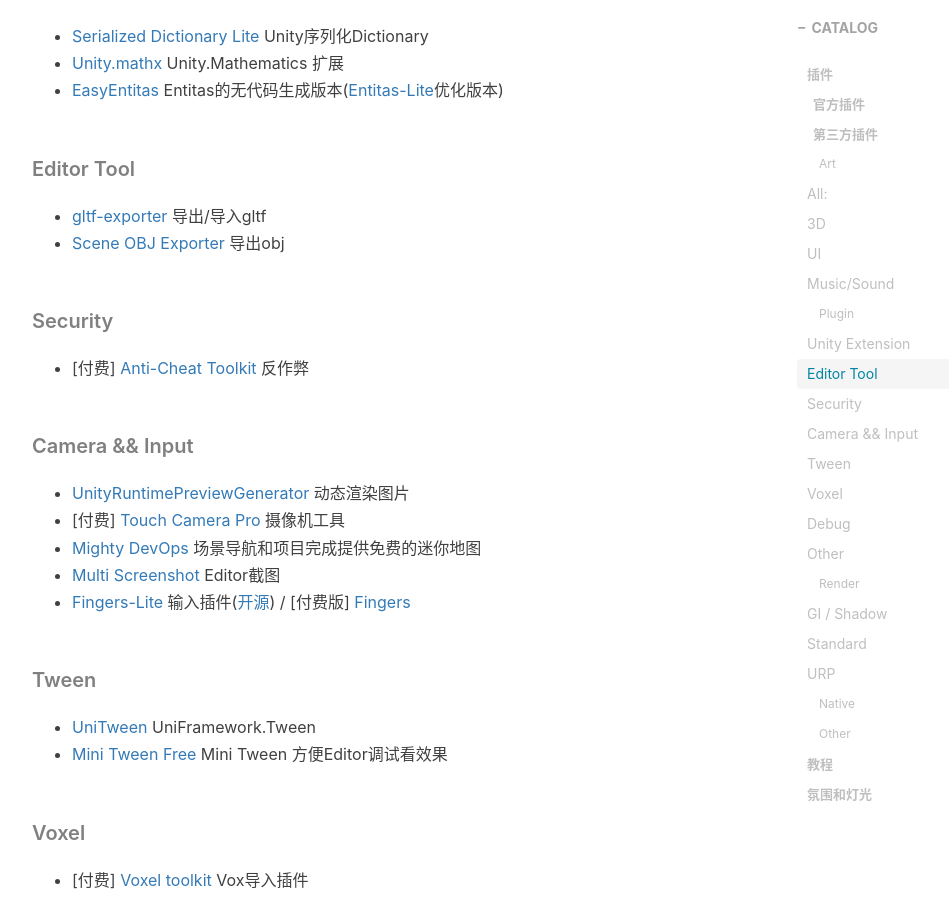
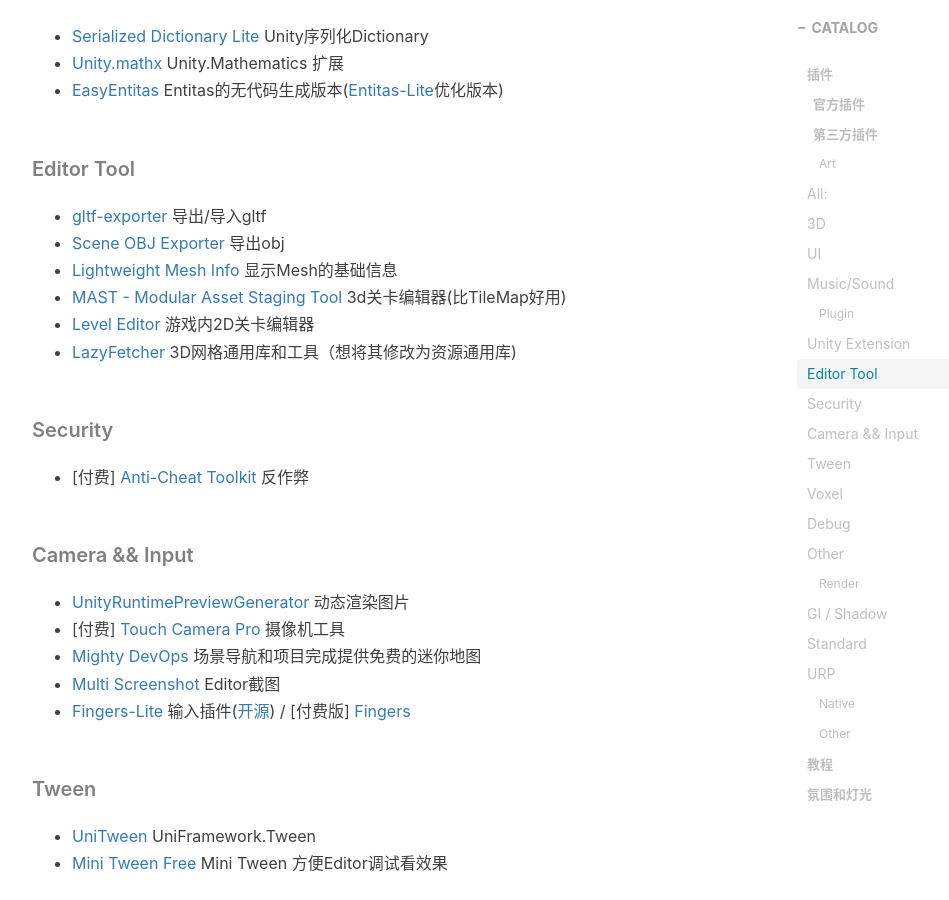
Before and after one commit to gumcstronger/gumcstronger.github.io, a Jekyll site: the page built from _posts/2024/2024-05-14-unity-plugins.md, in a window 1280 px wide and 900 px high, scrolled down 1889 px. Shown: the whole window, without its empty margins (233-1182 px from the left). Built offline with Jekyll 4.4.1, drawn with Linux system fonts in a browser that asks for light colours; comment, search, counter and statistics services are not loaded.

Commit message:
Update 2024-05-14-unity-plugins.md

```diff
--- a/_posts/2024/2024-05-14-unity-plugins.md
+++ b/_posts/2024/2024-05-14-unity-plugins.md
@@ -57,6 +57,10 @@
 
 * [gltf-exporter](https://github.com/Plattar/gltf-exporter) 导出/导入gltf
 * [Scene OBJ Exporter ](https://assetstore.unity.com/packages/tools/utilities/scene-obj-exporter-22250#content) 导出obj
+* [Lightweight Mesh Info](https://assetstore.unity.com/packages/tools/utilities/lightweight-mesh-info-277515) 显示Mesh的基础信息
+* [MAST - Modular Asset Staging Tool](https://assetstore.unity.com/packages/tools/level-design/mast-modular-asset-staging-tool-154939) 3d关卡编辑器(比TileMap好用)
+* [Level Editor](https://github.com/taesiri/Tokyo?tab=readme-ov-file) 游戏内2D关卡编辑器
+* [LazyFetcher ](https://github.com/wafflesgama/LazyFetcher) 3D网格通用库和工具（想将其修改为资源通用库)
 
 ##### Security
 
@@ -109,6 +113,7 @@
 * [planar-reflections-unity](https://github.com/eldskald/planar-reflections-unity) 平面反射组件
 * [URP (LWRP)-Shaders](https://github.com/marcozakaria/URP-LWRP-Shaders/tree/master) URP shader
 * [动画进度条着色器图](https://github.com/MirzaBeig/Animated-Progress-Bar-Shader-Graph) 动画进度条,只使用shader
+* [动态UV（坐标和颜色）](https://assetstore.unity.com/packages/tools/utilities/dynamic-uv-coordinates-colors-212742)
 
 #### Native
 
```
